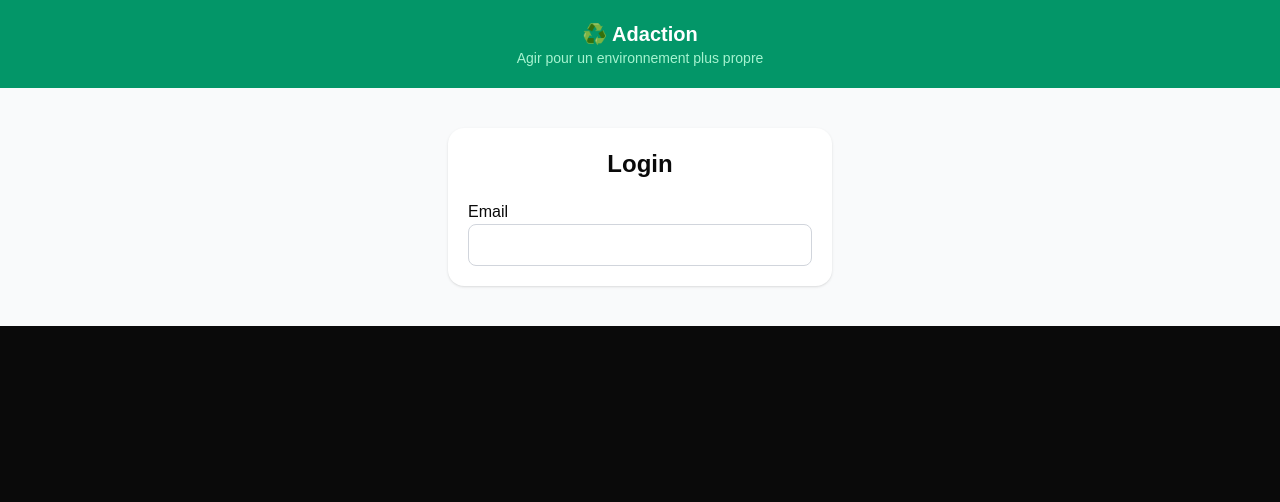
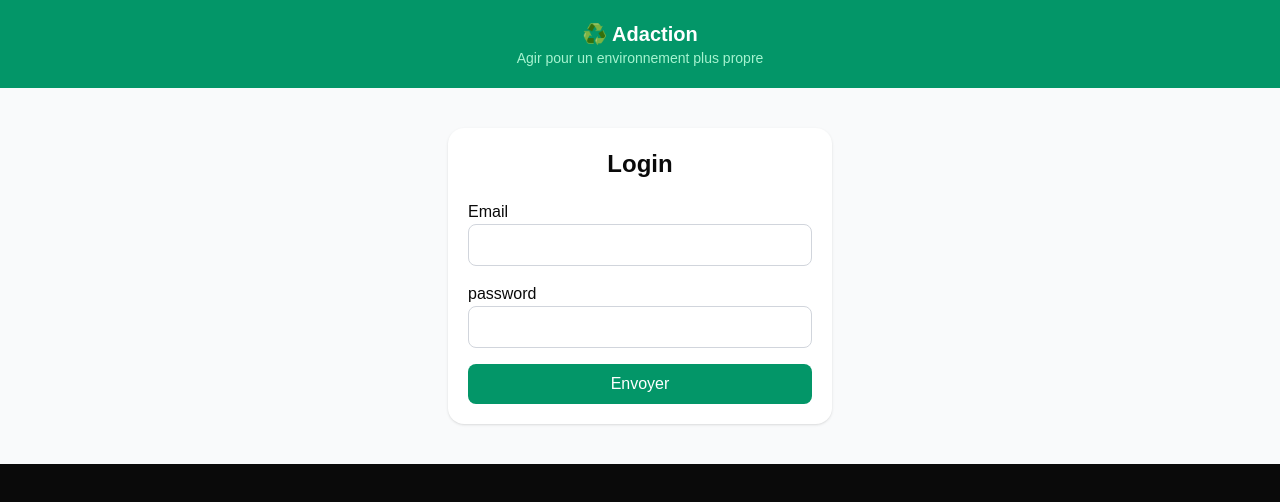
Before and after one commit to Yanis-Ada/front-adaction, a Next.js app: page / in a window 1280 px wide. Shown: the top 502 px of the page. Built offline with nearby package versions, Linux system fonts and the light colour scheme.

Commit message:
add : token

```diff
--- a/src/app/page.js
+++ b/src/app/page.js
@@ -1,5 +1,6 @@
 "use client";
 import Header from "./header";
+import { useState } from "react";
 
 export default function Home() {
   return (
@@ -11,8 +12,54 @@ export default function Home() {
 }
 
 function Login() {
+  const [formData, setFormData] = useState({
+    email: "",
+    password: "",
+  });
+
+  const handleChange = (e) => {
+    const { name, value } = e.target;
+    setFormData((prev) => ({
+      ...prev,
+      [name]: value,
+    }));
+  };
+
+  const handleSubmit = async (e) => {
+    e.preventDefault();
+    const res = await fetch("http://localhost:3001/login", {
+      method: "post",
+      headers: {
+        "Content-Type": "application/json",
+      },
+      body: JSON.stringify(formData),
+    });
+    let response = await res.json()
+    if (response["message"] == "Login successful") {
+      sessionStorage.setItem("token", response["token"])
+      const infoToken = await fetch("http://localhost:3001/token", {
+        method: "post",
+        headers: {
+          "Content-Type": "application/json",
+        },
+        body: JSON.stringify({ token: response["token"] }),
+      });
+      let info = await infoToken.json()
+      if (info["message"] == "Token is valid and user is admin"){
+        window.location.href = "/volunteer_admin"
+      }else if (info["message"] == "Token is valid"){
+        window.location.href = "/volunteer"
+      }else{
+        alert("Problème avec le token")
+      }
+    } else {
+      alert("email ou mot de passe incorrect")
+    }
+  };
+
+  const isFormValid = Object.values(formData).every((val) => val.trim() !== "");
   return (
- <div className="bg-gray-50 flex justify-center py-10">
+    <div className="bg-gray-50 flex justify-center py-10">
       <div className="bg-white rounded-2xl shadow p-5 w-full max-w-sm">
         <h2 className="text-2xl font-bold mb-5 text-center">Login</h2>
         <form className="space-y-4">
@@ -21,10 +68,28 @@ function Login() {
             <input
               type="email"
               name="email"
+              onChange={handleChange}
               className="w-full border border-gray-300 rounded-lg p-2 focus:ring focus:ring-blue-200"
             />
           </div>
-          </form>
+          <div>
+            <label className="block font-medium">password</label>
+            <input
+              type="password"
+              name="password"
+              onChange={handleChange}
+              className="w-full border border-gray-300 rounded-lg p-2 focus:ring focus:ring-blue-200"
+            />
+          </div>
+          <button
+            type="submit"
+            onClick={handleSubmit}
+            disabled={!isFormValid}
+            className="px-4 py-2 bg-[#039668] text-white rounded-lg w-full"
+          >
+            Envoyer
+          </button>
+        </form>
       </div>
     </div>
   );
--- a/src/app/volunteer/page.js
+++ b/src/app/volunteer/page.js
@@ -0,0 +1,38 @@
+"use client";
+import Header from "../header";
+import { useEffect, useState } from "react";
+
+export default function Home() {
+    const [isValidating, setIsValidating] = useState(true);
+      useEffect(() => {
+        async function token() {
+        let token = sessionStorage.getItem("token")
+        const infoToken = await fetch("http://localhost:3001/token", {
+          method: "post",
+          headers: {
+            "Content-Type": "application/json",
+          },
+          body: JSON.stringify({ token: token }),
+        });
+        let info = await infoToken.json()
+        if (info["message"] !== 'Token is valid') {
+          window.location.href = "/"
+        }else{
+          setIsValidating(false);
+        }
+      }
+      token()
+      }, []);
+      if (isValidating) {
+        return (
+          <div className="flex items-center justify-center h-screen text-lg text-gray-700">
+            Vérification du token...
+          </div>
+        );
+      }
+  return (
+    <div>
+      <Header />
+    </div>
+  );
+}
--- a/src/app/volunteer_admin/page.js
+++ b/src/app/volunteer_admin/page.js
@@ -3,8 +3,37 @@
 import Header from "../header";
 import Navbar from "./navbar";
 import VolunteerList from "./volunteerList";
+import { useEffect , useState} from "react";
+
 
 export default function Home() {
+  const [isValidating, setIsValidating] = useState(true);
+  useEffect(() => {
+    async function token() {
+    let token = sessionStorage.getItem("token")
+    const infoToken = await fetch("http://localhost:3001/token", {
+      method: "post",
+      headers: {
+        "Content-Type": "application/json",
+      },
+      body: JSON.stringify({ token: token }),
+    });
+    let info = await infoToken.json()
+    if (info["message"] !== "Token is valid and user is admin") {
+      window.location.href = "/"
+    }else{
+      setIsValidating(false);
+    }
+  }
+  token()
+  }, []);
+  if (isValidating) {
+    return (
+      <div className="flex items-center justify-center h-screen text-lg text-gray-700">
+        Vérification du token...
+      </div>
+    );
+  }
   return (
     <div>
       <Header />
```
